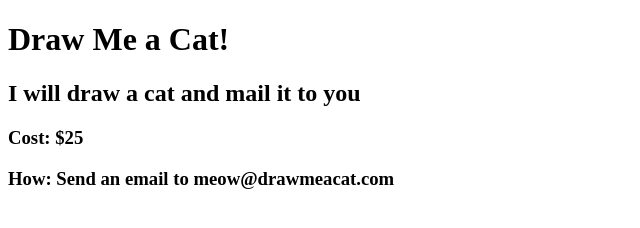
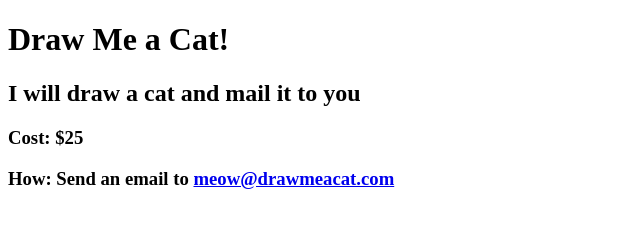
Before and after one commit to mahopa/drawmeacat, a plain HTML site: page index.html in a window 1280 px wide. Shown: the whole page, without its empty margins (0-640 px from the left). Drawn offline with Linux system fonts and the light colour scheme.

Commit message:
Update index.html
Update mailto link

```diff
--- a/index.html
+++ b/index.html
@@ -7,6 +7,6 @@
 <h1>Draw Me a Cat!</h1>
 <h2>I will draw a cat and mail it to you</h2>
 <h3>Cost: $25</h3>
-<h3>How: Send an email to meow@drawmeacat.com</h3>
+<h3>How: Send an email to <a href="mailto:meow@drawmeacat.com?&subject=Draw Me A Cat Please&body=I would like you to draw me a cat">meow@drawmeacat.com</a></h3>
 </body>
 </html>
```
